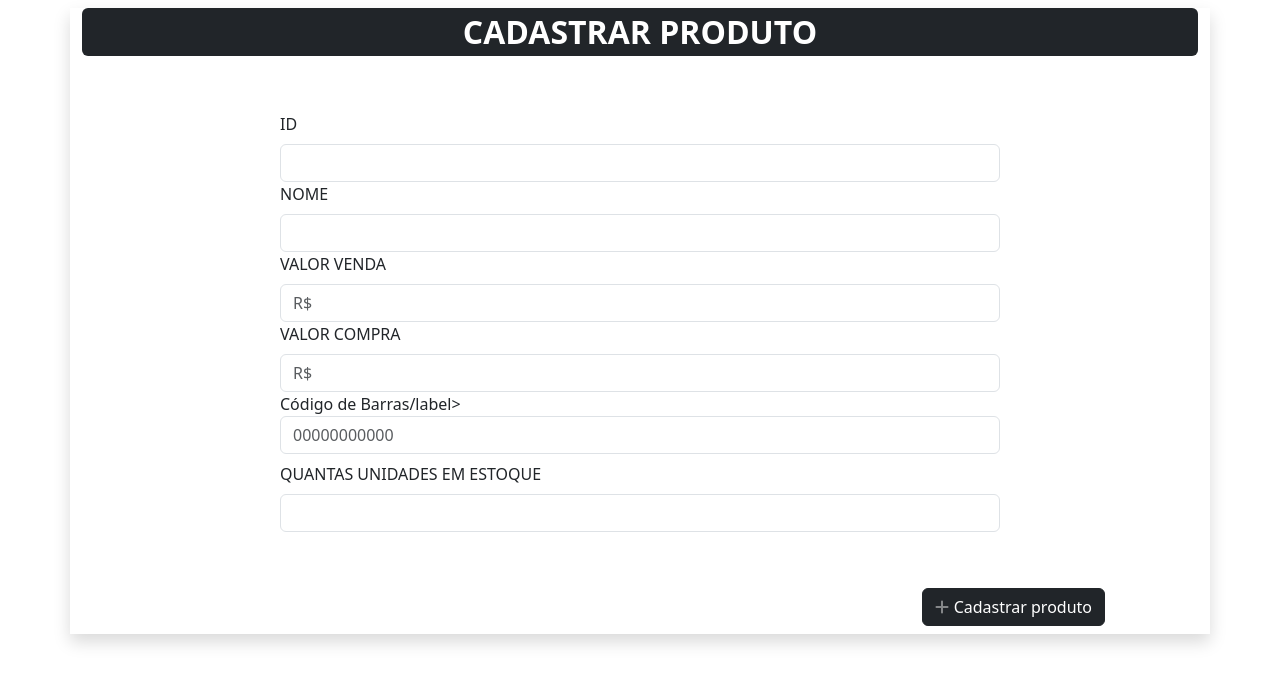
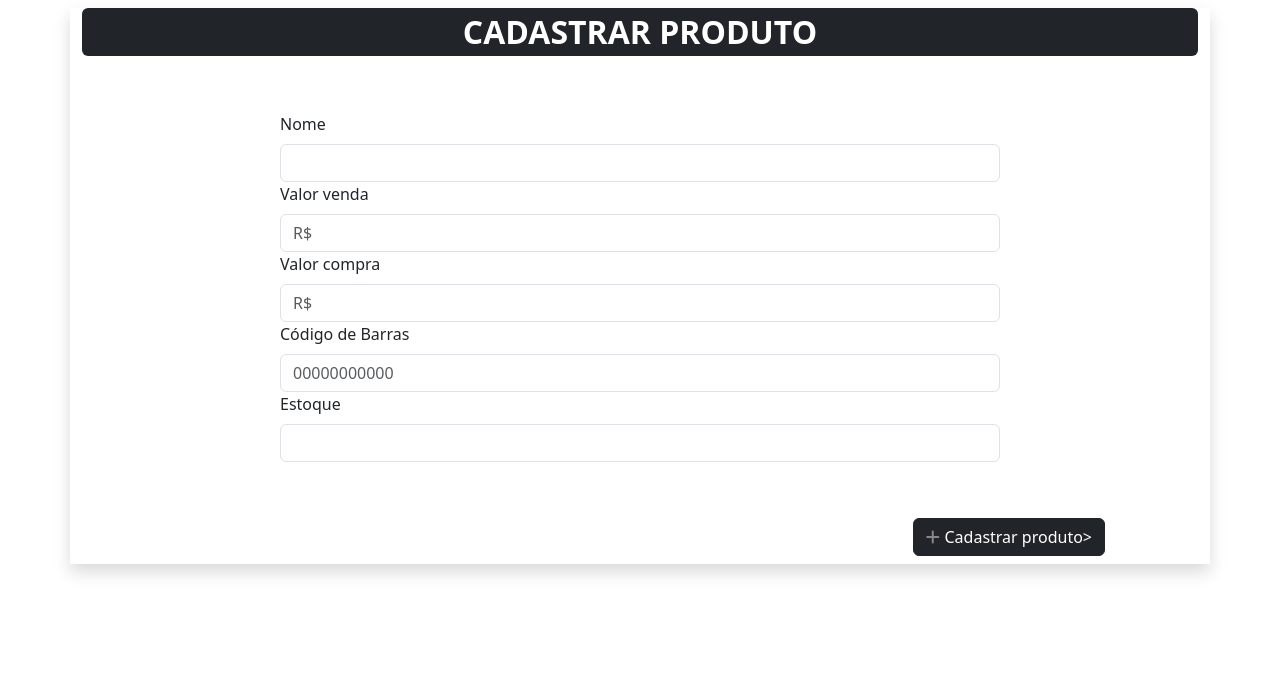
Before and after one commit to MatheusOscary/WEBPHP, a PHP site: page /produto/produto_inserir.php in a window 1280 px wide. Shown: the top 685 px of the page. Run offline with PHP 8.4, Linux system fonts and the light colour scheme; some libraries are stand-ins or nearby versions.

Commit message:
name input

```diff
--- a/view/produto/produto_inserir.php
+++ b/view/produto/produto_inserir.php
@@ -23,40 +23,36 @@
                     CADASTRAR PRODUTO
                 </div>
             </div>
-            <!-- ID-->
-            <div class="col-md-8 container dsp-flex flex-column justify-content-center">
-                <label for="User" class="form-label">ID</label>
-                <input type="text" class="form-control" name="User" id="User">
-            </div>
             <!-- NOME -->
             <div class="col-md-8 container dsp-flex flex-column justify-content-center">
-                <label for="Pass" class="form-label">NOME</label>
-                <input type="text" class="form-control" name="Pass" id="Pass">
+                <label for="Nome" class="form-label">Nome</label>
+                <input type="text" class="form-control" name="Nome" id="Nome">
             </div>
             <!-- VALOR VENDA -->
             <div class="col-md-8 container dsp-flex flex-column justify-content-center">
-                <label for="Pass" class="form-label">VALOR VENDA</label>
-                <input type="text" class="form-control" name="Pass" id="Pass" placeholder="R$">
+                <label for="Valor_venda" class="form-label">Valor venda</label>
+                <input type="number" step="any" class="form-control" name="Valor_venda" id="Valor_venda" placeholder="R$">
             </div>
                <!-- VALOR COMPRA -->
                <div class="col-md-8 container dsp-flex flex-column justify-content-center">
-                <label for="Pass" class="form-label">VALOR COMPRA</label>
-                <input type="text" class="form-control" name="Pass" id="Pass" placeholder="R$">
+                <label for="Valor_compra" class="form-label">Valor compra</label>
+                <input type="number" step="any" class="form-control" name="Valor_compra" id="Valor_compra" placeholder="R$">
             </div>
               <!-- CODIGO DE BARRA -->
               <div class="col-md-8 container dsp-flex flex-column justify-content-center">
-                <label for="Pass" class="form-label">Código de Barras/label>
-                <input type="text" class="form-control" name="Pass" id="Pass" placeholder="00000000000">
+                <label for="Cod_barra" class="form-label">Código de Barras</label>
+                <input type="text" class="form-control" name="Cod_barra" id="Cod_barra" placeholder="00000000000">
             </div>
               <!-- ESTOQUE -->
               <div class="col-md-8 container dsp-flex flex-column justify-content-center">
-                <label for="Pass" class="form-label">QUANTAS UNIDADES EM ESTOQUE</label>
-                <input type="text" class="form-control" name="Pass" id="Pass" >
+                <label for="Estoque" class="form-label">Estoque</label>
+                <input type="number" class="form-control" name="Estoque" id="Estoque" >
             </div>
 
 
             <div class="botoes dsp-flex justify-content-end col-md-11">
-                <a id="cadastrar" class="btn btn-large btn-dark" align="right"><i class="fa-sharp fa-solid fa-plus fa-fade"></i> Cadastrar produto</a>
+                <!--<a id="cadastrar" class="btn btn-large btn-dark" align="right"><i class="fa-sharp fa-solid fa-plus fa-fade"></i> Cadastrar produto</a>-->
+                    <button type="submit"id="cadastrar" class="btn btn-large btn-dark" align="right"><i class="fa-sharp fa-solid fa-plus fa-fade"></i> Cadastrar produto></button>
             </div>
 
             </div>
```
